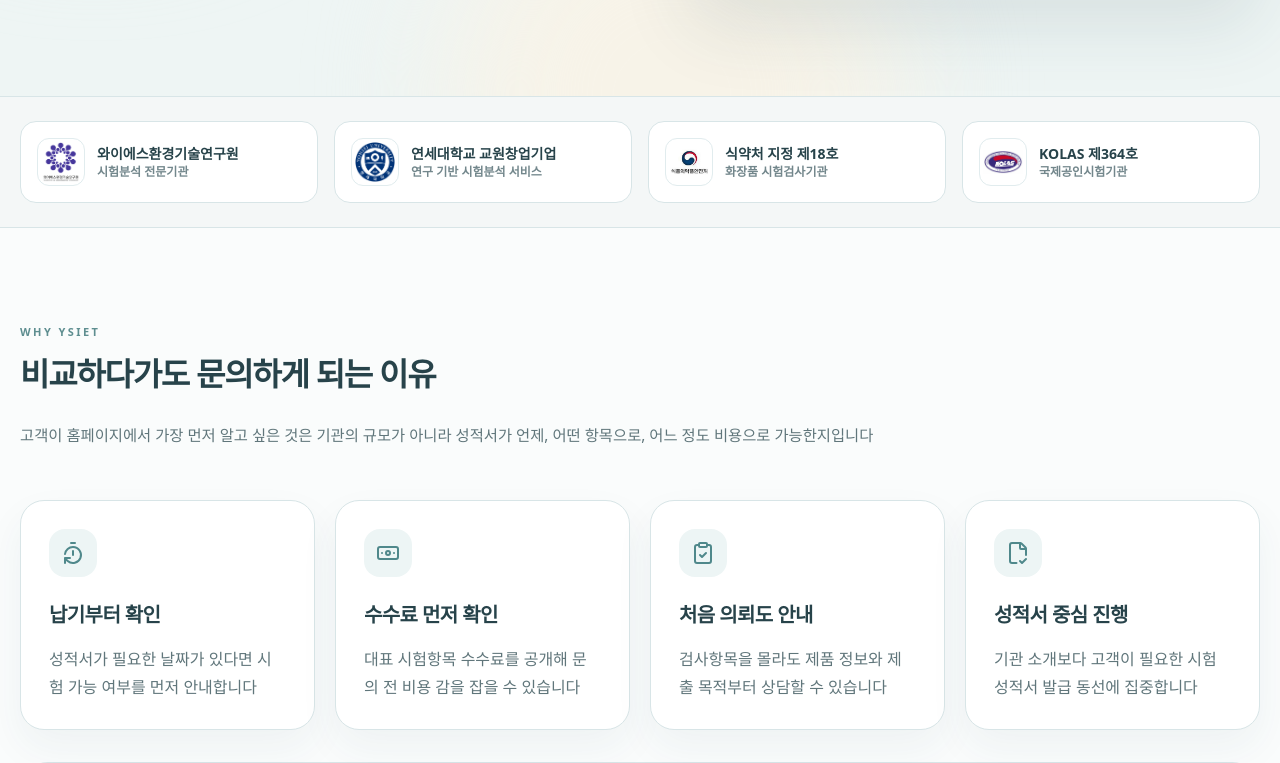
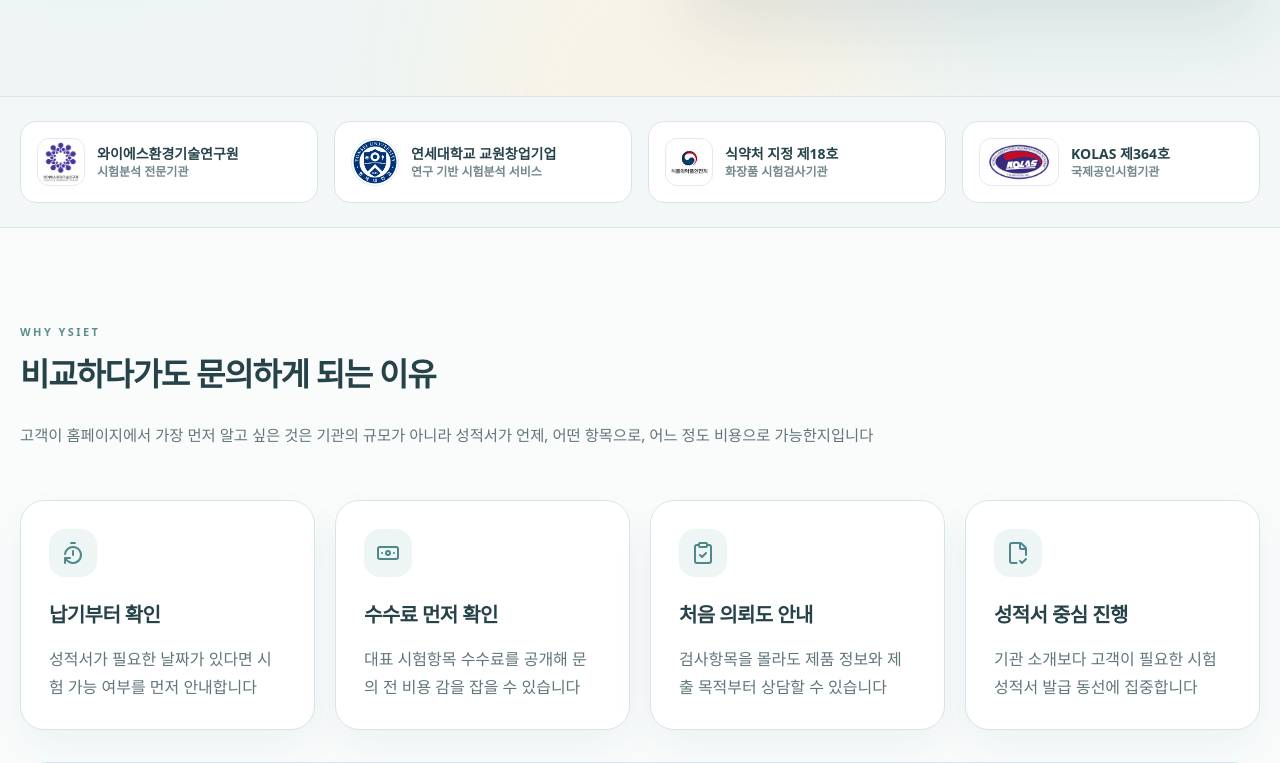
Before and after one commit to YSIET/ysiet-cosmetics-testing, a React (Vite) app: page / in a window 1280 px wide. Shown: the part 780-1543 px from the top of the page. Built offline with nearby package versions, Linux system fonts and the light colour scheme.

Commit message:
Update App.jsx

```diff
--- a/src/App.jsx
+++ b/src/App.jsx
@@ -3,9 +3,11 @@ import {
   ArrowRight,
   Award,
   Banknote,
+  Building2,
   CheckCircle2,
   ClipboardCheck,
   FileCheck2,
+  FileText,
   HelpCircle,
   Mail,
   MapPin,
@@ -14,11 +16,10 @@ import {
   ShieldCheck,
   TimerReset,
   Users,
-  Building2,
-  FileText,
 } from "lucide-react";
 
 const KAKAO_URL = "https://pf.kakao.com/_xbUlsn";
+
 const YS_LOGO = "/ysiet-symbol.png";
 const YONSEI_LOGO = "/yonsei-symbol.jpg";
 const KOLAS_LOGO = "/kolas-symbol.jpg";
@@ -38,8 +39,6 @@ function LinkButton({ href, children, variant = "primary", className = "" }) {
       "bg-white text-[#2E525A] border border-white/30 hover:bg-[#F7FBFB]",
     yellow:
       "bg-[#FEE500] text-[#2D2926] hover:bg-[#F6D600] shadow-[0_12px_28px_rgba(254,229,0,0.22)]",
-    ghost:
-      "bg-white/12 text-white border border-white/20 hover:bg-white/16",
   };
 
   return (
@@ -104,15 +103,29 @@ function SectionTitle({ eyebrow, titleText, description, light = false }) {
   );
 }
 
-function TrustLogo({ src, alt, className = "" }) {
+function TrustLogo({ src, alt, type = "square" }) {
+  const boxClass =
+    type === "wide"
+      ? "h-12 w-20 rounded-xl"
+      : type === "circle"
+      ? "h-12 w-12 rounded-full"
+      : "h-12 w-12 rounded-xl";
+
+  const imgClass =
+    type === "wide"
+      ? "h-10 w-16 object-contain"
+      : type === "circle"
+      ? "h-11 w-11 rounded-full object-cover"
+      : "h-10 w-10 object-contain";
+
   return (
     <div
       className={cx(
-        "flex h-12 w-12 shrink-0 items-center justify-center overflow-hidden rounded-xl border border-[#E1ECEE] bg-white",
-        className
+        "flex shrink-0 items-center justify-center overflow-hidden border border-[#E1ECEE] bg-white",
+        boxClass
       )}
     >
-      <img src={src} alt={alt} className="h-10 w-10 object-contain" />
+      <img src={src} alt={alt} className={imgClass} />
     </div>
   );
 }
@@ -250,18 +263,21 @@ const trustItems = [
     desc: "제18호 지정기관으로 자가품질 위탁검사 상담이 가능합니다",
     logo: MFDS_LOGO,
     logoAlt: "식품의약품안전처 심볼",
+    logoType: "square",
   },
   {
     title: "KOLAS 공인기관",
     desc: "KOLAS 제364호 국제공인시험기관으로 분석 서비스를 제공합니다",
     logo: KOLAS_LOGO,
     logoAlt: "KOLAS 심볼",
+    logoType: "wide",
   },
   {
     title: "연세대학교 교원창업기업",
     desc: "연구 기반 전문성과 현장형 시험분석 서비스를 함께 제공합니다",
     logo: YONSEI_LOGO,
     logoAlt: "연세대학교 심볼",
+    logoType: "circle",
   },
   {
     title: "대표이사 엄유진 박사",
@@ -465,7 +481,7 @@ function BrandTrustBar() {
         </div>
 
         <div className="flex items-center gap-3 rounded-2xl border border-[#D8E5E7] bg-white px-4 py-4">
-          <TrustLogo src={YONSEI_LOGO} alt="연세대학교 심볼" className="rounded-full" />
+          <TrustLogo src={YONSEI_LOGO} alt="연세대학교 심볼" type="circle" />
           <div>
             <p className="text-sm font-black text-[#27434A]">연세대학교 교원창업기업</p>
             <p className="text-xs font-bold text-[#73878C]">연구 기반 시험분석 서비스</p>
@@ -481,7 +497,7 @@ function BrandTrustBar() {
         </div>
 
         <div className="flex items-center gap-3 rounded-2xl border border-[#D8E5E7] bg-white px-4 py-4">
-          <TrustLogo src={KOLAS_LOGO} alt="KOLAS 심볼" />
+          <TrustLogo src={KOLAS_LOGO} alt="KOLAS 심볼" type="wide" />
           <div>
             <p className="text-sm font-black text-[#27434A]">KOLAS 제364호</p>
             <p className="text-xs font-bold text-[#73878C]">국제공인시험기관</p>
@@ -999,12 +1015,12 @@ function HomePage() {
           {trustItems.map((item) => (
             <Card key={item.title}>
               <div className="p-7">
-                <div className="mb-6 flex h-12 w-12 items-center justify-center rounded-2xl bg-[#EDF5F5] text-[#4F888B] overflow-hidden">
+                <div className="mb-6 flex h-14 w-20 items-center justify-center rounded-2xl bg-[#EDF5F5] text-[#4F888B]">
                   {item.logo ? (
                     <img
                       src={item.logo}
                       alt={item.logoAlt}
-                      className="h-10 w-10 object-contain"
+                      className={item.logoType === "wide" ? "h-11 w-16 object-contain" : "h-11 w-11 object-contain"}
                     />
                   ) : (
                     item.icon
@@ -1202,7 +1218,7 @@ function AboutPage() {
                   <img
                     src={KOLAS_LOGO}
                     alt="KOLAS 심볼"
-                    className="h-12 w-12 object-contain"
+                    className="h-12 w-16 object-contain"
                   />
                   <div>
                     <p className="text-sm font-bold text-[#73878C]">국제공인시험기관</p>
```
